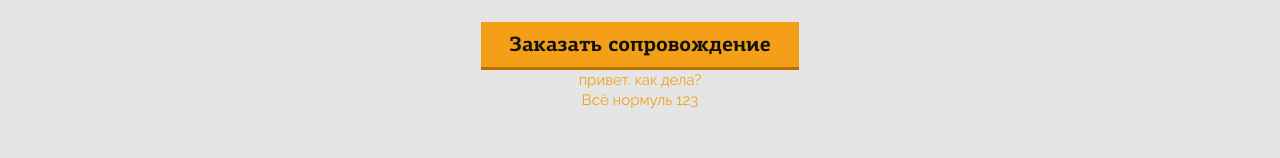
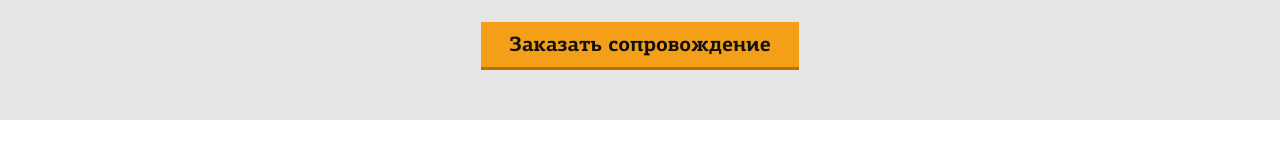
Before and after one commit to NeoWorkPage/onepage, a website: page app/index.html in a window 1280 px wide. Shown: the part 2830-2988 px from the top of the page. After the commit the page ends 2950 px from the top, so only its background shows below. Drawn offline with Linux system fonts and the light colour scheme.

Commit message:
финал

```diff
--- a/app/index.html
+++ b/app/index.html
@@ -268,8 +268,7 @@
 		</div>
 			<div class="section-bottom">
 			<a href="#" class="buttons">Заказать сопровождение</a>
-			<div class="clsa">привет. как дела?</div>
-			<div class="chh">Всё нормуль 123</div>
+
 		</div>
 	</section>
 
```
